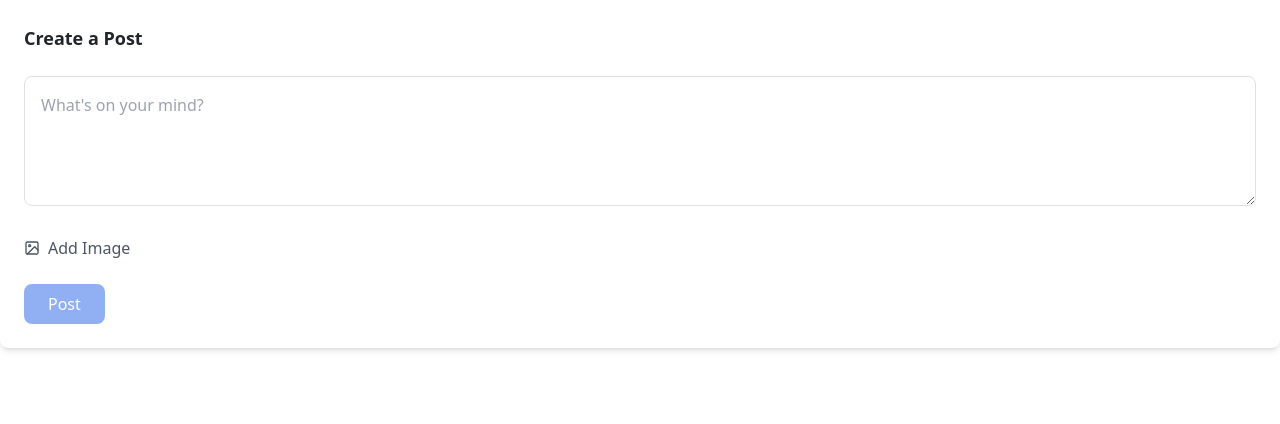
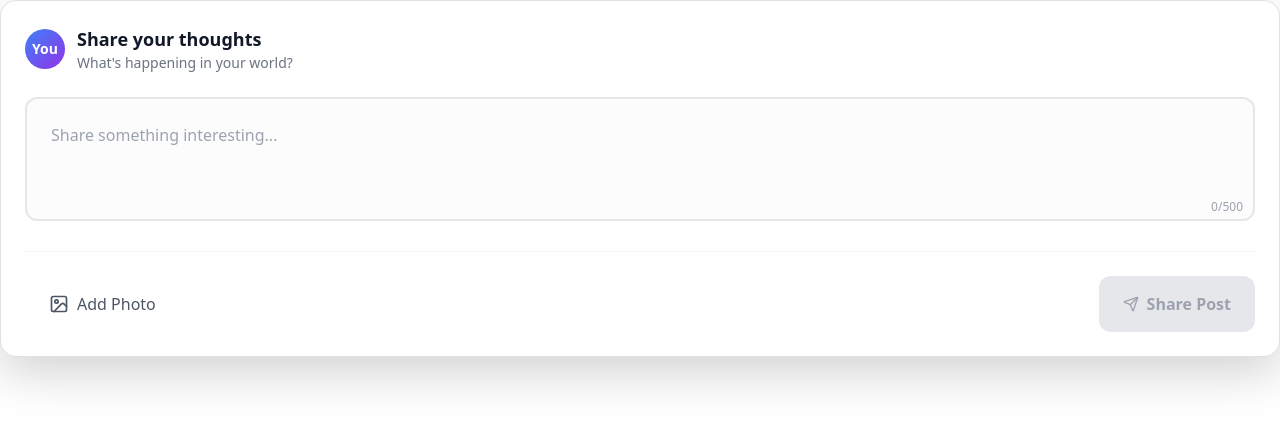
Before and after one commit to Muterian-C/skillswap, a React (Create React App) app: page /createpost in a window 1280 px wide. Shown: the top 424 px of the page. Built offline with nearby package versions, Linux system fonts and the light colour scheme; no server answers; sample sign-in values are in the browser's storage.

Commit message:
improved createpost frontend

```diff
--- a/src/components/CreatePost.jsx
+++ b/src/components/CreatePost.jsx
@@ -1,15 +1,16 @@
 import React, { useState } from 'react';
 import axios from 'axios';
-import { useAuth } from '../context/AuthContext';
-import { FiImage, FiX } from 'react-icons/fi';
+import { Image, X, Send, AlertCircle } from 'lucide-react';
+import { useAuth } from '../context/AuthContext'; // Your auth context
 
 const CreatePost = ({ onPostCreated }) => {
-  const { token } = useAuth();
+  const { token } = useAuth(); // Real authentication
   const [content, setContent] = useState('');
   const [image, setImage] = useState(null);
   const [imagePreview, setImagePreview] = useState(null);
   const [loading, setLoading] = useState(false);
   const [error, setError] = useState('');
+  const [focused, setFocused] = useState(false);
 
   const handleImageChange = (e) => {
     const file = e.target.files[0];
@@ -46,7 +47,7 @@
         formData,
         {
           headers: {
-          Authorization: `Bearer ${token}`,   // ✅ must include
+            Authorization: `Bearer ${token}`,
             "Content-Type": "multipart/form-data",
           },
         }
@@ -64,28 +65,113 @@
     }
   };
 
+
+  const charCount = content.length;
+  const maxChars = 500;
+  const isOverLimit = charCount > maxChars;
+
   return (
-    <form onSubmit={handleSubmit} className="bg-white p-6 rounded-lg shadow-md mb-6">
-      <h3 className="text-lg font-semibold mb-4">Create a Post</h3>
+    <div className="relative">
+      {/* Main Form Container */}
+      <div className={`
+        bg-white rounded-2xl shadow-lg border transition-all duration-300 ease-in-out
+        ${focused ? 'shadow-xl border-blue-200 ring-2 ring-blue-100' : 'border-gray-100 hover:shadow-lg'}
+      `}>
+        {/* Header */}
+        <div className="px-6 pt-6 pb-4">
+          <div className="flex items-center space-x-3">
+            <div className="w-10 h-10 bg-gradient-to-br from-blue-500 to-purple-600 rounded-full flex items-center justify-center">
+              <span className="text-white font-semibold text-sm">You</span>
+            </div>
+            <div>
+              <h3 className="text-lg font-semibold text-gray-900">Share your thoughts</h3>
+              <p className="text-sm text-gray-500">What's happening in your world?</p>
+            </div>
+          </div>
+        </div>
 
+        <div className="px-6 pb-6">
+          {/* Error Message */}
           {error && (
-        <div className="bg-red-50 border-l-4 border-red-500 p-4 mb-4 rounded">
-          <p className="text-red-700 text-sm">{error}</p>
+            <div className="mb-4 p-4 bg-red-50 border-l-4 border-red-400 rounded-r-lg animate-in slide-in-from-left-1 duration-300">
+              <div className="flex items-center">
+                <AlertCircle className="h-5 w-5 text-red-400 mr-3" />
+                <p className="text-red-700 text-sm font-medium">{error}</p>
+              </div>
             </div>
           )}
 
+          {/* Textarea */}
+          <div className="relative mb-4">
             <textarea
-        className="w-full border border-gray-300 p-3 rounded-lg mb-4 focus:ring-2 focus:ring-blue-500 focus:border-transparent"
-        placeholder="What's on your mind?"
+              className={`
+                w-full border-2 p-4 rounded-xl text-gray-900 placeholder-gray-400
+                resize-none transition-all duration-200 ease-in-out
+                focus:outline-none focus:ring-0
+                ${focused ? 'border-blue-300 bg-blue-50/30' : 'border-gray-200 bg-gray-50/50'}
+                ${isOverLimit ? 'border-red-300 bg-red-50/30' : ''}
+              `}
+              placeholder="Share something interesting..."
               value={content}
               onChange={(e) => setContent(e.target.value)}
-        rows={4}
+              onFocus={() => setFocused(true)}
+              onBlur={() => setFocused(false)}
+              rows={focused || content ? 4 : 3}
+              maxLength={maxChars + 50} // Allow slight overflow for better UX
             />
 
-      <div className="mb-4">
-        <label className="flex items-center cursor-pointer text-gray-600 hover:text-gray-800">
-          <FiImage className="mr-2" />
-          <span>Add Image</span>
+            {/* Character Counter */}
+            <div className={`
+              absolute bottom-3 right-3 text-xs font-medium transition-colors duration-200
+              ${isOverLimit ? 'text-red-500' : charCount > maxChars * 0.8 ? 'text-yellow-600' : 'text-gray-400'}
+            `}>
+              {charCount}/{maxChars}
+            </div>
+          </div>
+
+          {/* Image Preview */}
+          {imagePreview && (
+            <div className="mb-4 relative group animate-in fade-in slide-in-from-bottom-2 duration-300">
+              <div className="relative overflow-hidden rounded-xl border-2 border-gray-200">
+                <img
+                  src={imagePreview}
+                  alt="Preview"
+                  className="w-full h-64 object-cover transition-transform duration-300 group-hover:scale-105"
+                />
+                <div className="absolute inset-0 bg-gradient-to-t from-black/20 to-transparent opacity-0 group-hover:opacity-100 transition-opacity duration-300" />
+
+                {/* Remove Button */}
+                <button
+                  type="button"
+                  onClick={removeImage}
+                  className="
+                    absolute top-3 right-3 bg-red-500 hover:bg-red-600 text-white
+                    p-2 rounded-full shadow-lg transition-all duration-200
+                    hover:scale-110 active:scale-95
+                  "
+                >
+                  <X size={16} />
+                </button>
+              </div>
+
+              {/* Image Info */}
+              <div className="mt-2 flex items-center text-sm text-gray-600">
+                <Image size={14} className="mr-1" />
+                <span>Image attached</span>
+              </div>
+            </div>
+          )}
+
+          {/* Action Bar */}
+          <div className="flex items-center justify-between pt-4 border-t border-gray-100">
+            {/* Image Upload Button */}
+            <label className="
+              flex items-center space-x-2 px-4 py-2 text-gray-600 hover:text-blue-600
+              hover:bg-blue-50 rounded-lg cursor-pointer transition-all duration-200
+              group
+            ">
+              <Image size={20} className="group-hover:scale-110 transition-transform duration-200" />
+              <span className="font-medium">Add Photo</span>
               <input
                 type="file"
                 accept="image/*"
@@ -93,40 +179,47 @@
                 className="hidden"
               />
             </label>
+
+            {/* Post Button */}
+            <button
+              type="submit"
+              disabled={loading || !content.trim() || isOverLimit}
+              className={`
+                relative flex items-center space-x-2 px-6 py-3 rounded-xl font-semibold
+                transition-all duration-200 transform hover:scale-105 active:scale-95
+                disabled:transform-none disabled:hover:scale-100
+                ${loading || !content.trim() || isOverLimit
+                  ? 'bg-gray-200 text-gray-400 cursor-not-allowed'
+                  : 'bg-gradient-to-r from-blue-600 to-purple-600 hover:from-blue-700 hover:to-purple-700 text-white shadow-lg hover:shadow-xl'
+                }
+              `}
+            >
+              {loading ? (
+                <>
+                  <div className="animate-spin rounded-full h-4 w-4 border-2 border-white border-t-transparent" />
+                  <span>Sharing...</span>
+                </>
+              ) : (
+                <>
+                  <Send size={16} />
+                  <span>Share Post</span>
+                </>
+              )}
+            </button>
+          </div>
+        </div>
       </div>
 
-      {imagePreview && (
-        <div className="mb-4 relative">
-          <img
-            src={imagePreview}
-            alt="Preview"
-            className="w-full h-48 object-cover rounded-lg"
-          />
-          <button
-            type="button"
-            onClick={removeImage}
-            className="absolute top-2 right-2 bg-red-500 text-white p-1 rounded-full"
-          >
-            <FiX size={16} />
-          </button>
+      {/* Loading Overlay */}
+      {loading && (
+        <div className="absolute inset-0 bg-white/80 backdrop-blur-sm rounded-2xl flex items-center justify-center animate-in fade-in duration-200">
+          <div className="flex flex-col items-center space-y-3">
+            <div className="animate-spin rounded-full h-8 w-8 border-3 border-blue-600 border-t-transparent" />
+            <p className="text-sm font-medium text-gray-700">Creating your post...</p>
+          </div>
         </div>
       )}
-
-      <button
-        type="submit"
-        className="bg-blue-600 text-white px-6 py-2 rounded-lg hover:bg-blue-700 focus:ring-2 focus:ring-blue-500 focus:ring-offset-2 disabled:opacity-50"
-        disabled={loading || !content.trim()}
-      >
-        {loading ? (
-          <span className="flex items-center">
-            <div className="animate-spin rounded-full h-4 w-4 border-b-2 border-white mr-2"></div>
-            Posting...
-          </span>
-        ) : (
-          'Post'
-        )}
-      </button>
-    </form>
+    </div>
   );
 };
 
```
Lines whose indentation alone changed are shown as unchanged.
